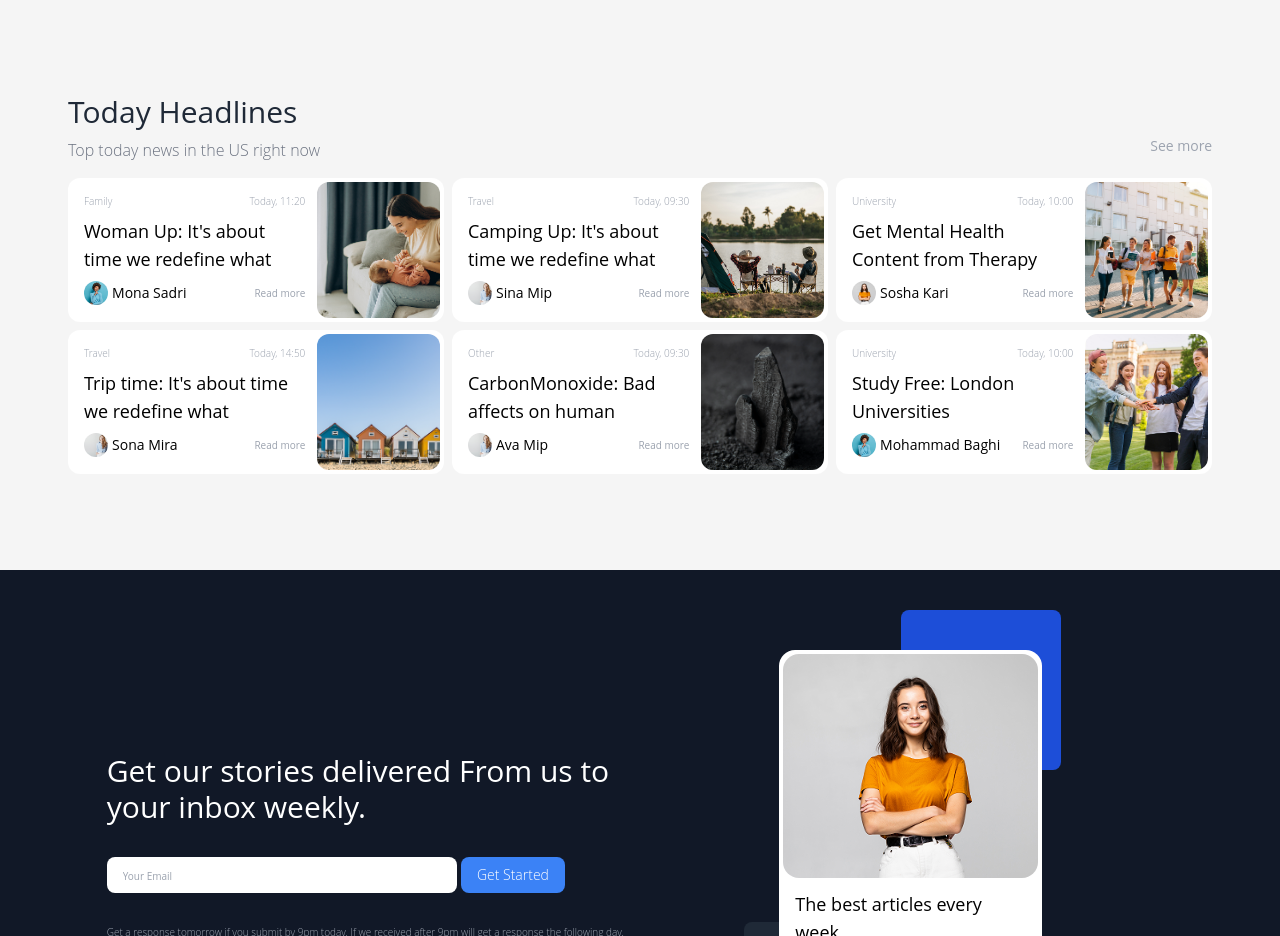
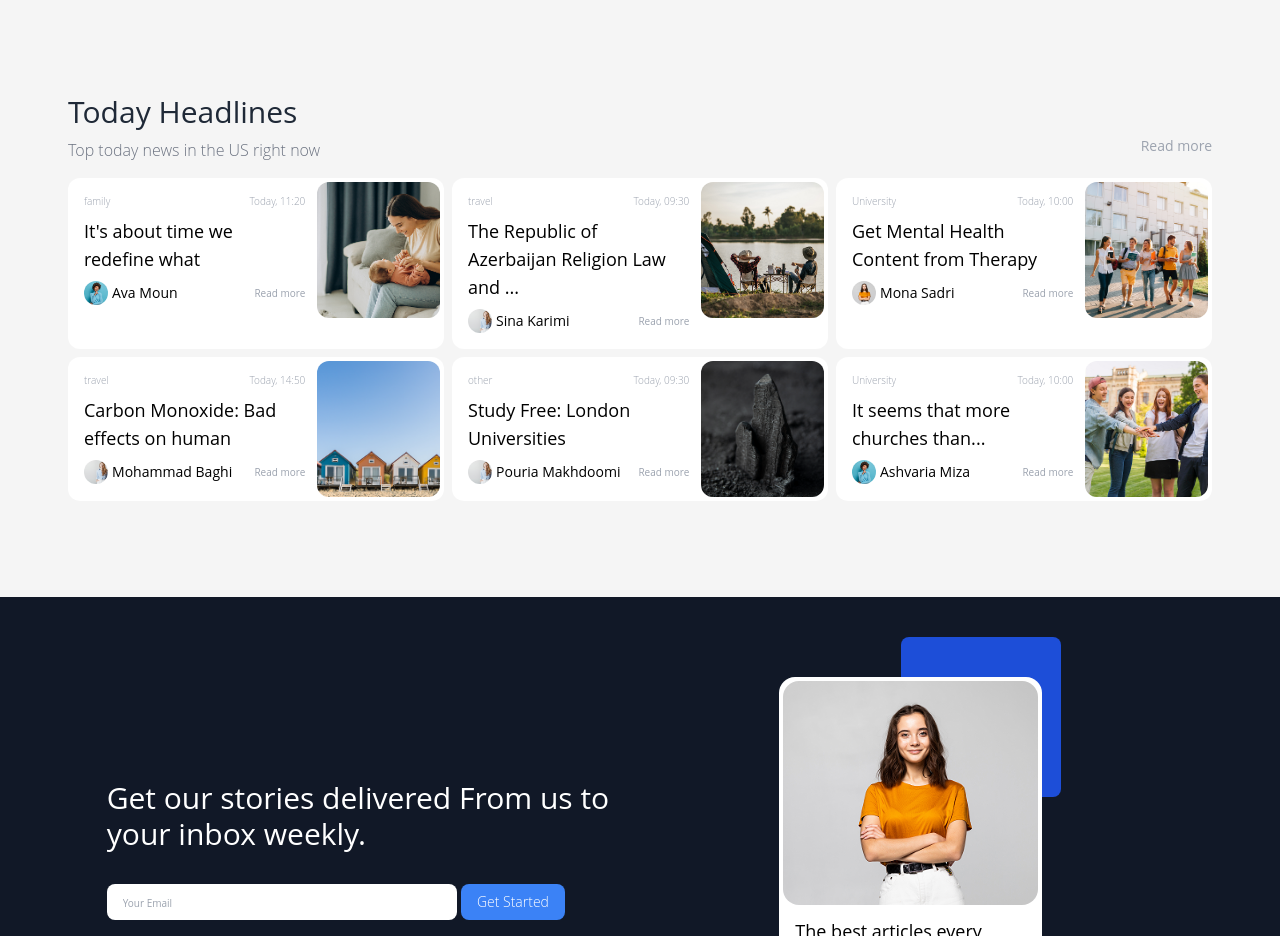
Before and after one commit to setykarimi/Heya-News, a React (Vite) app: page / in a window 1280 px wide. Shown: the part 1280-2216 px from the top of the page. Built offline with nearby package versions, Linux system fonts and the light colour scheme.

Commit message:
Subject: MultiLanguage, Description: Edit content for multiLanguage, Date: 7/8/2023

```diff
--- a/src/components/card/components/todayHeadlines.jsx
+++ b/src/components/card/components/todayHeadlines.jsx
@@ -9,65 +9,68 @@ import rent from 'Images/travel/rent.png';
 import carbon from 'Images/carbonMonoxide/carbonMonoxide.png';
 import university from 'Images/university/university.png';
 import CardExplore from "../cardExplore";
+import { useTranslation } from "react-i18next";
 
 export default function TodayHeadlines  () {
+    const { t } = useTranslation();
+
     const news = [
         {
-            type: "Family",
+            type: t('badge.family'),
             date: "11:20",
-            title: "Woman Up: It's about time we redefine what ",
+            title: t('today_headlines.list.1'),
             avatar: avatar1,
-            author: "Mona Sadri",
+            author: t('names.name3'),
             img: motherHood
         },
         {
-            type: "Travel",
+            type: t('badge.travel'),
             date: "09:30",
-            title: "Camping Up: It's about time we redefine what ",
+            title: t('today_headlines.list.2'),
             avatar: avatar2,
-            author: "Sina Mip",
+            author: t('names.name4'),
             img: camping
         },
         {
-            type: "University",
+            type: t('badge.university'),
             date: "10:00",
-            title: "Get Mental Health Content from Therapy",
+            title:t('today_headlines.list.3'),
             avatar: avatar3,
-            author: "Sosha Kari",
+            author: t('names.name5'),
             img: friends
         },
         {
-            type: "Travel",
+            type: t('badge.travel'),
             date: "14:50",
-            title: "Trip time: It's about time we redefine what ",
+            title: t('today_headlines.list.4'),
             avatar: avatar2,
-            author: "Sona Mira",
+            author: t('names.name6'),
             img: rent
         },
         {
-            type: "Other",
+            type: t('badge.other'),
             date: "09:30",
-            title: "CarbonMonoxide: Bad affects on human",
+            title: t('today_headlines.list.5'),
             avatar: avatar2,
-            author: "Ava Mip",
+            author:t('names.name1'),
             img: carbon
         },
         {
-            type: "University",
+            type: t('badge.university'),
             date: "10:00",
-            title: "Study Free: London Universities",
+            title:t('today_headlines.list.6'),
             avatar: avatar1,
-            author: "Mohammad Baghi",
+            author: t('names.name2'),
             img: university
         }
     ]
 
     return (
         <div className='mt-24'>
-            <h2 className='text-3xl text-gray-800 font-medium'>Today Headlines</h2>
+            <h2 className='text-3xl text-gray-800 font-medium'>{t('today_headlines.title')}</h2>
             <div className='md:flex justify-between items-center mb-4'>
-                <p className='text-gray-500 mt-2 font-light'>Top today news in the US right now</p>
-                <Link to='' className=' outline-blue-500 h-full text-gray-400 text-sm  rounded-lg whitespace-nowrap'>See more</Link>
+                <p className='text-gray-500 mt-2 font-light'>{t('today_headlines.desc')}</p>
+                <Link to='' className=' outline-blue-500 h-full text-gray-400 text-sm  rounded-lg whitespace-nowrap'>{t("read_more")}</Link>
             </div>
             <div className="grid lg:md:grid-cols-3 md:grid-cols-2 grid-cols-1 gap-2 mb-8">
                 {news.map(({type, date, title, avatar, author, img})=> <CardExplore key={title}
```
